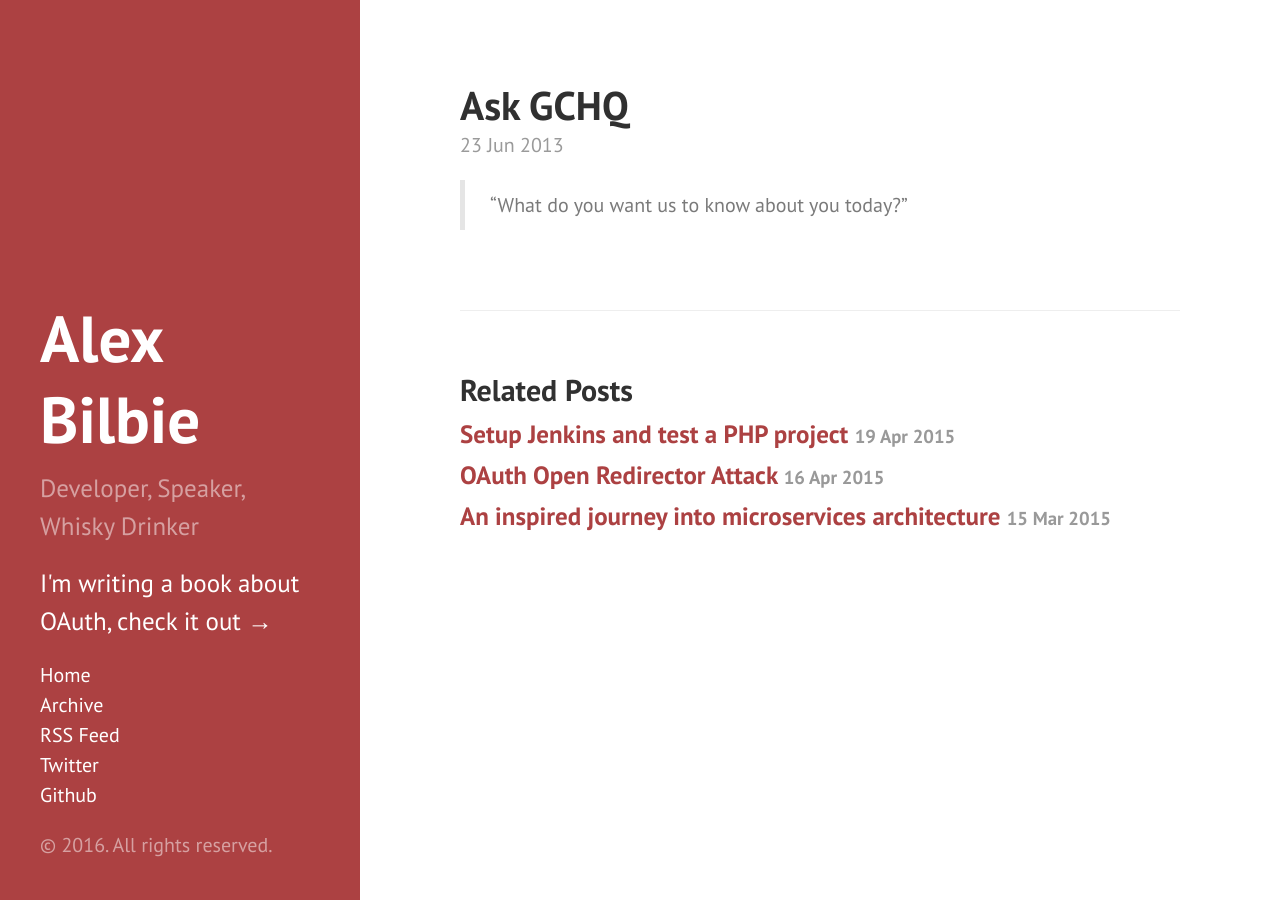
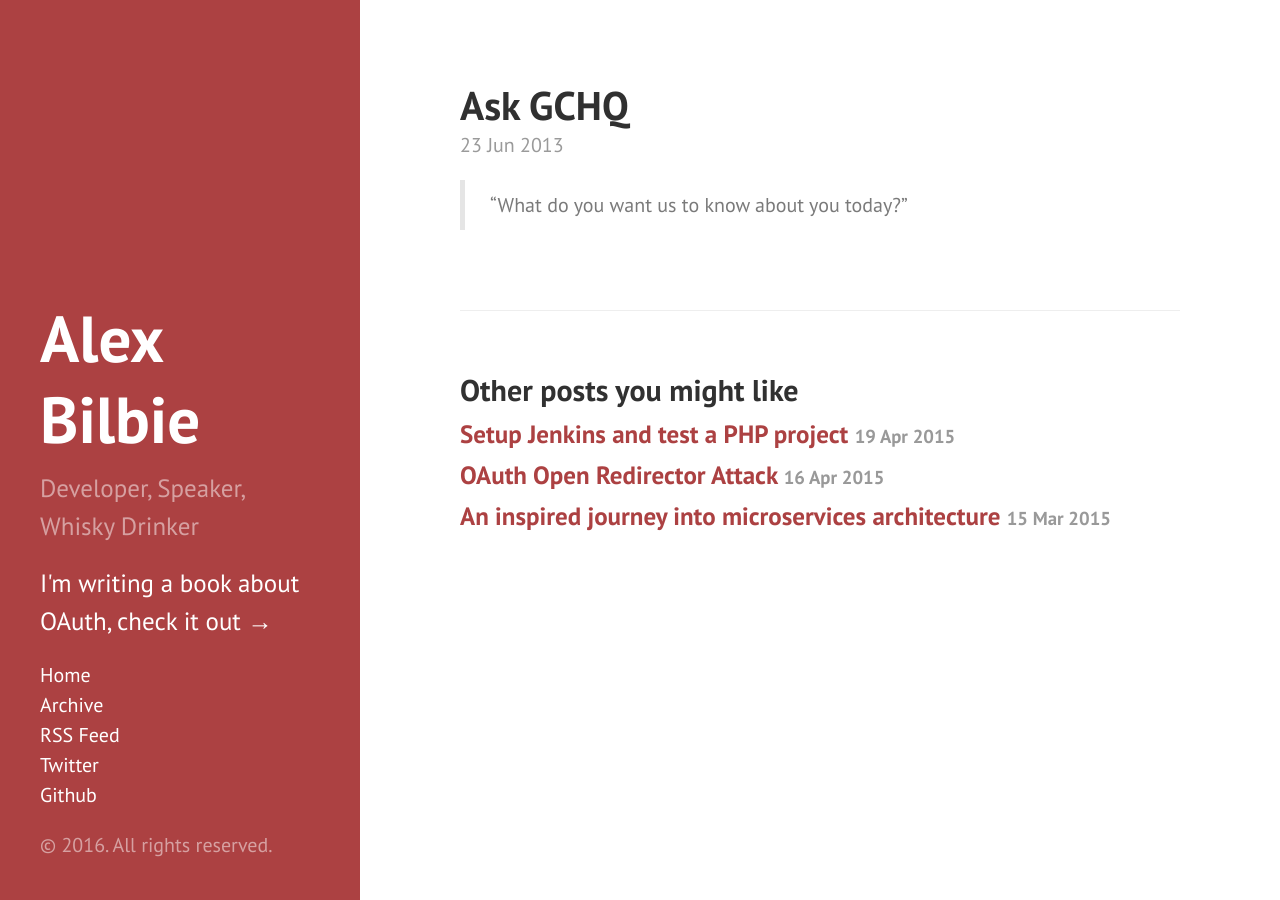
Before and after one commit to alexbilbie/alexbilbie.github.com, a Jekyll site: the page built from _posts/2013-06-23-askgchq.md, in a window 1280 px wide. Built offline with Jekyll 4.4.1, drawn with Linux system fonts in a browser that asks for light colours; Markdown is read by kramdown in place of the engine named in the settings.

Commit message:
The related plugin sucks

```diff
--- a/_layouts/post.html
+++ b/_layouts/post.html
@@ -9,7 +9,7 @@ layout: default
 </div>
 
 <div class="related">
-  <h2>Related Posts</h2>
+  <h2>Other posts you might like</h2>
   <ul class="related-posts">
     {% for post in site.related_posts limit:3 %}
       <li>
```
